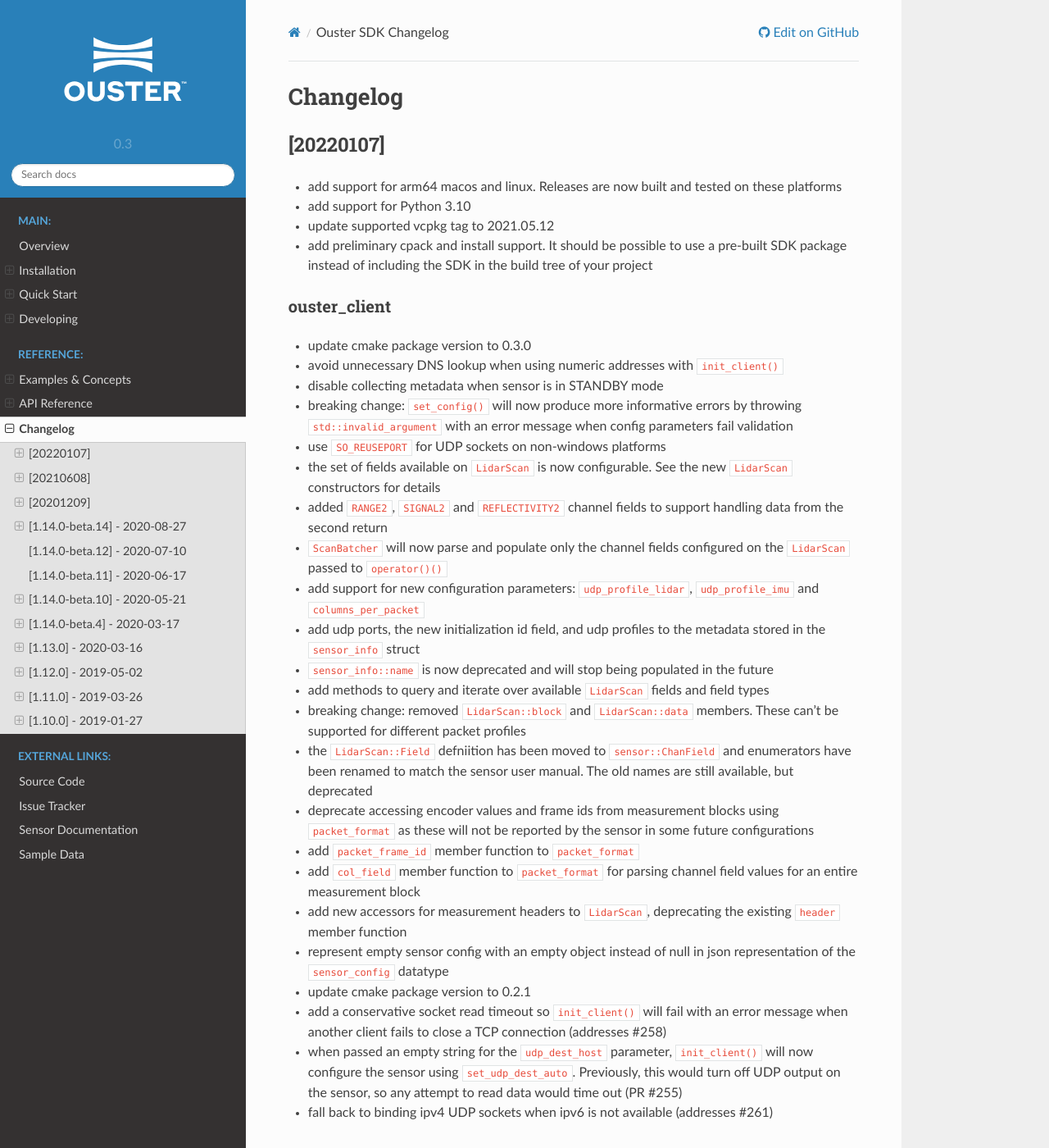
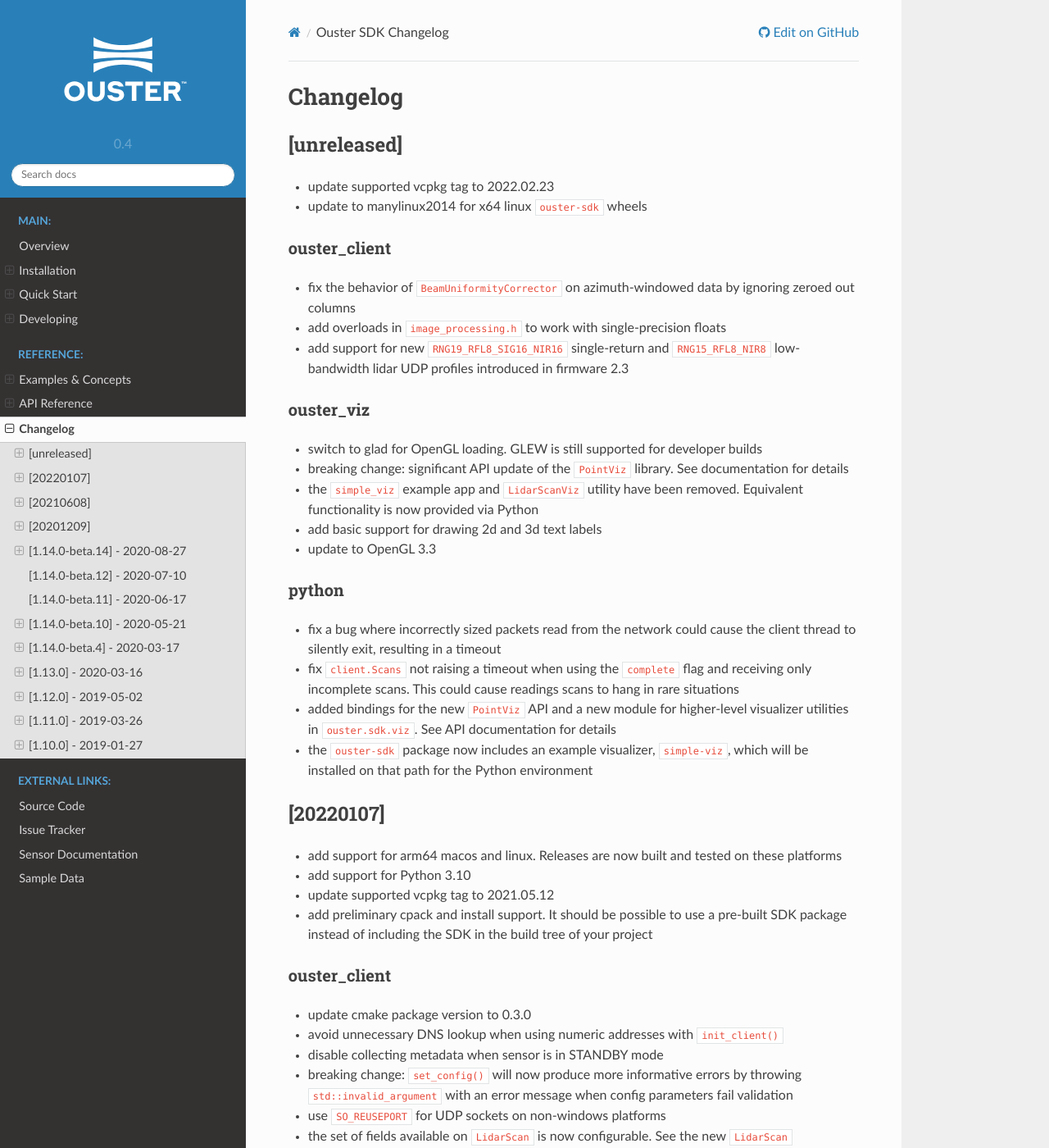
Before and after one commit to ouster-lidar/ouster-sdk, a Sphinx documentation site: the page built from python/docs/changelog.rst, in a window 1280 px wide and 1400 px high. Shown: the whole window at 82% size. Built offline with Sphinx 7.4.7 and the Read the Docs theme 2.0.0, drawn with Linux system fonts in a browser that asks for light colours.

Commit message:
Update changelog and versions for sdk prerelease
This is just an internal pre-release adding support for some fw 2.3
features and the updated visualizer.

```diff
--- a/CHANGELOG.rst
+++ b/CHANGELOG.rst
@@ -1,6 +1,40 @@
 =========
 Changelog
 =========
+
+[unreleased]
+============
+
+* update supported vcpkg tag to 2022.02.23
+* update to manylinux2014 for x64 linux ``ouster-sdk`` wheels
+
+ouster_client
+-------------
+* fix the behavior of ``BeamUniformityCorrector`` on azimuth-windowed data by ignoring zeroed out
+  columns
+* add overloads in ``image_processing.h`` to work with single-precision floats
+* add support for new ``RNG19_RFL8_SIG16_NIR16`` single-return and ``RNG15_RFL8_NIR8`` low-bandwidth
+  lidar UDP profiles introduced in firmware 2.3
+
+ouster_viz
+----------
+* switch to glad for OpenGL loading. GLEW is still supported for developer builds
+* breaking change: significant API update of the ``PointViz`` library. See documentation for details
+* the ``simple_viz`` example app and ``LidarScanViz`` utility have been removed. Equivalent
+  functionality is now provided via Python
+* add basic support for drawing 2d and 3d text labels
+* update to OpenGL 3.3
+
+python
+------
+* fix a bug where incorrectly sized packets read from the network could cause the client thread to
+  silently exit, resulting in a timeout
+* fix ``client.Scans`` not raising a timeout when using the ``complete`` flag and receiving only
+  incomplete scans. This could cause readings scans to hang in rare situations
+* added bindings for the new ``PointViz`` API and a new module for higher-level visualizer utilities
+  in ``ouster.sdk.viz``. See API documentation for details
+* the ``ouster-sdk`` package now includes an example visualizer, ``simple-viz``, which will be
+  installed on that path for the Python environment
 
 
 [20220107]
--- a/python/docs/conf.py
+++ b/python/docs/conf.py
@@ -30,8 +30,8 @@
 author = 'Ouster SW'
 
 # The full version, including alpha/beta/rc tags
-version = '0.3'
-release = '0.3.0'
+version = '0.4'
+release = '0.4.0a0'
 
 temp_dir = tempfile.mkdtemp()
 temp_doxy_file = os.path.join(temp_dir, "Doxyfile")
```
Also changed, not shown: README.rst (+25 -24 lines), 1 other file.
